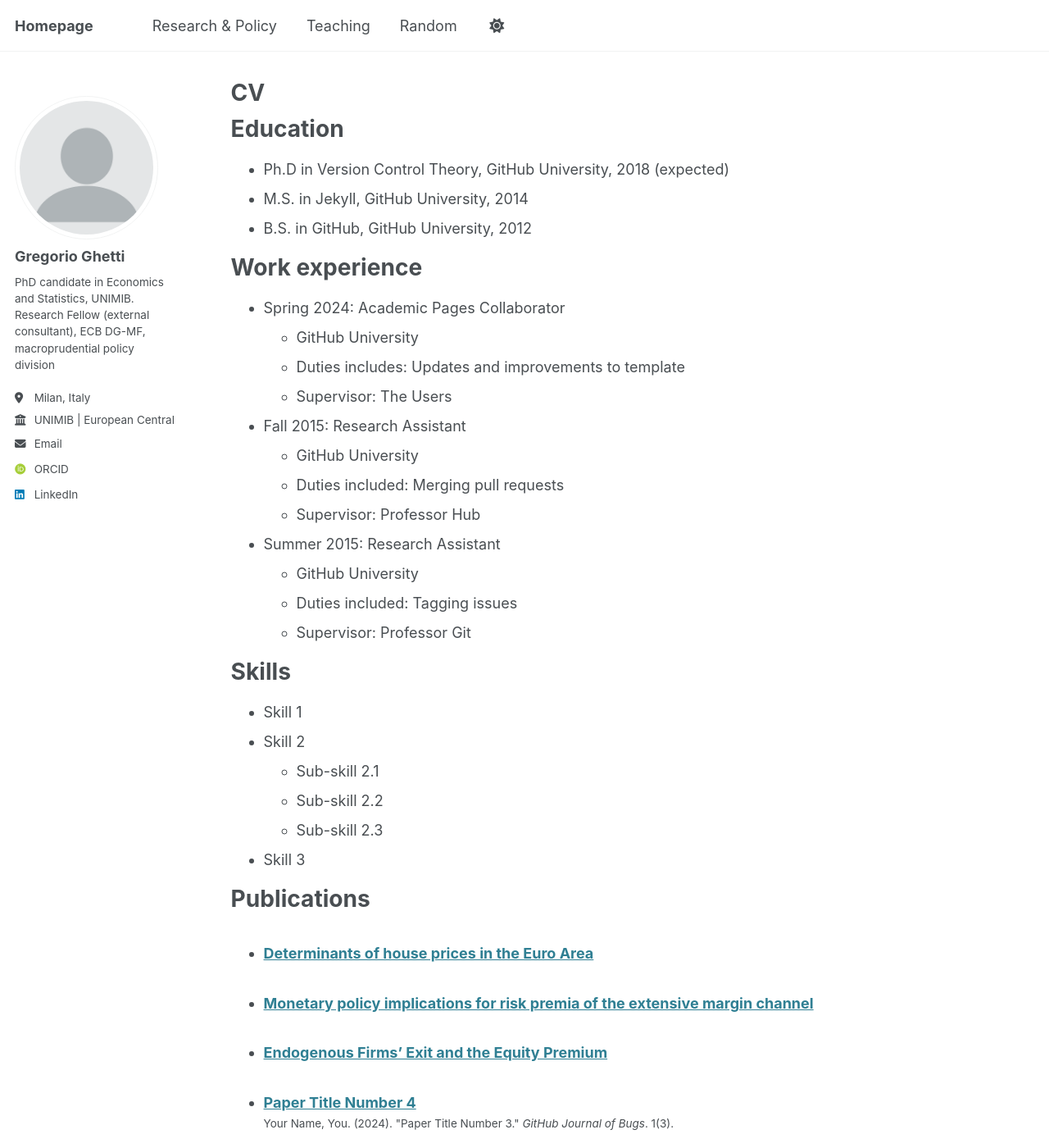
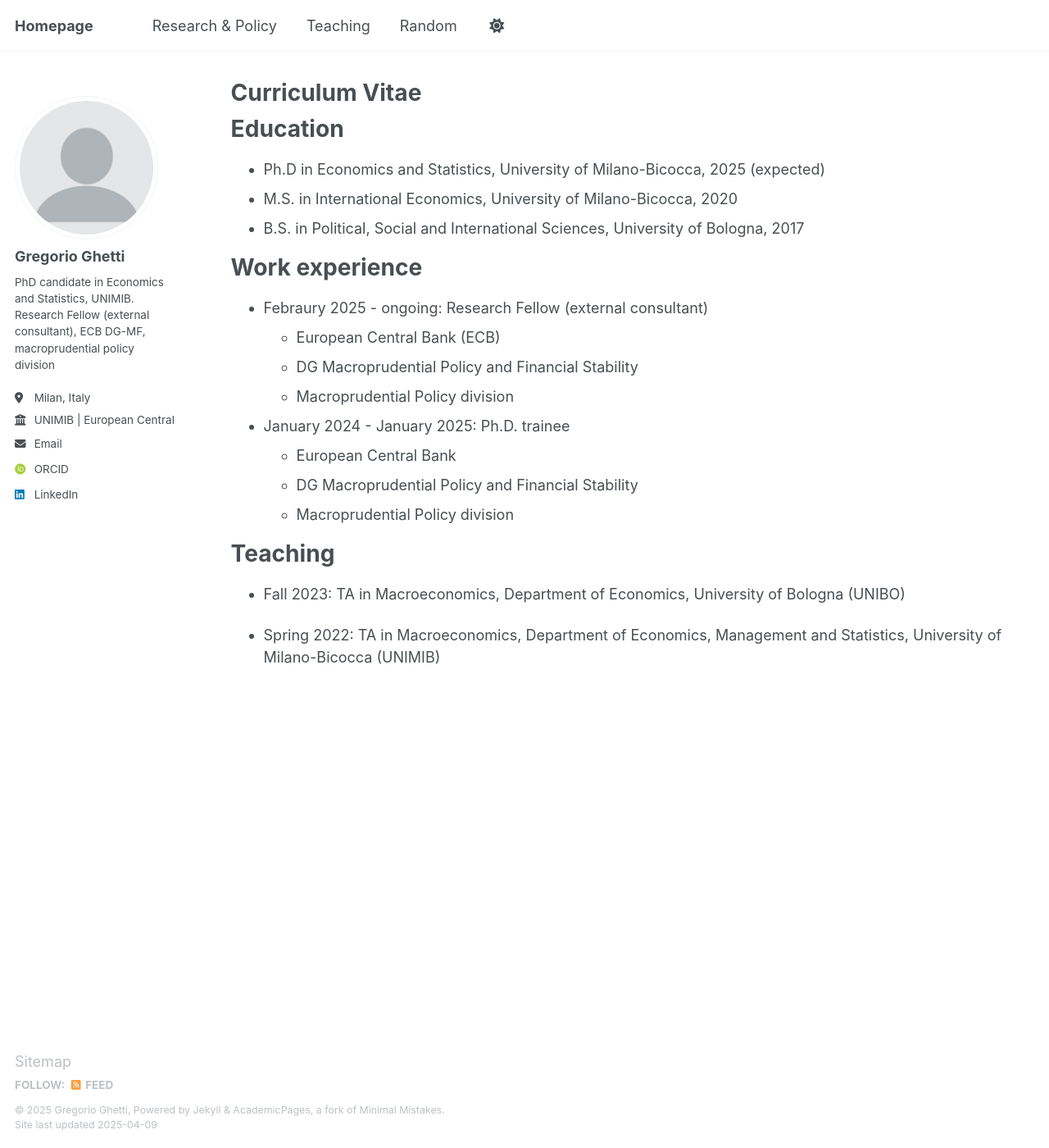
Before and after one commit to GregGh95/GregGh95.github.io, a Jekyll site: the page built from _pages/cv.md, in a window 1280 px wide and 1400 px high. Shown: the whole window at 82% size. Built offline with Jekyll 4.4.1, drawn with Linux system fonts in a browser that asks for light colours; some web fonts are replaced; some of the changed text lies outside the part shown.

Commit message:
Update cv.md

```diff
--- a/_pages/cv.md
+++ b/_pages/cv.md
@@ -1,64 +1,34 @@
 ---
 layout: archive
-title: "CV"
+title: "Curriculum Vitae"
 permalink: /cv/
 author_profile: true
 redirect_from:
   - /resume
 ---
+{% include base_path %}
 
-{% include base_path %}
 
 Education
 ======
-* Ph.D in Version Control Theory, GitHub University, 2018 (expected)
-* M.S. in Jekyll, GitHub University, 2014
-* B.S. in GitHub, GitHub University, 2012
+* Ph.D in Economics and Statistics, University of Milano-Bicocca, 2025 (expected)
+* M.S. in International Economics, University of Milano-Bicocca, 2020
+* B.S. in Political, Social and International Sciences, University of Bologna, 2017
 
 Work experience
 ======
-* Spring 2024: Academic Pages Collaborator
-  * GitHub University
-  * Duties includes: Updates and improvements to template
-  * Supervisor: The Users
+* Febraury 2025 - ongoing: Research Fellow (external consultant)
+  * European Central Bank (ECB)
+  * DG Macroprudential Policy and Financial Stability
+  * Macroprudential Policy division
 
-* Fall 2015: Research Assistant
-  * GitHub University
-  * Duties included: Merging pull requests
-  * Supervisor: Professor Hub
-
-* Summer 2015: Research Assistant
-  * GitHub University
-  * Duties included: Tagging issues
-  * Supervisor: Professor Git
-
-Skills
-======
-* Skill 1
-* Skill 2
-  * Sub-skill 2.1
-  * Sub-skill 2.2
-  * Sub-skill 2.3
-* Skill 3
-
-Publications
-======
-  <ul>{% for post in site.publications reversed %}
-    {% include archive-single-cv.html %}
-  {% endfor %}</ul>
-
-Talks
-======
-  <ul>{% for post in site.talks reversed %}
-    {% include archive-single-talk-cv.html  %}
-  {% endfor %}</ul>
+* January 2024 - January 2025: Ph.D. trainee
+  * European Central Bank
+  * DG Macroprudential Policy and Financial Stability
+  * Macroprudential Policy division
 
 Teaching
 ======
-  <ul>{% for post in site.teaching reversed %}
-    {% include archive-single-cv.html %}
-  {% endfor %}</ul>
+* Fall 2023: TA in Macroeconomics, Department of Economics, University of Bologna (UNIBO)
 
-Service and leadership
-======
-* Currently signed in to 43 different slack teams
+* Spring 2022: TA in Macroeconomics, Department of Economics, Management and Statistics, University of Milano-Bicocca (UNIMIB)
```
